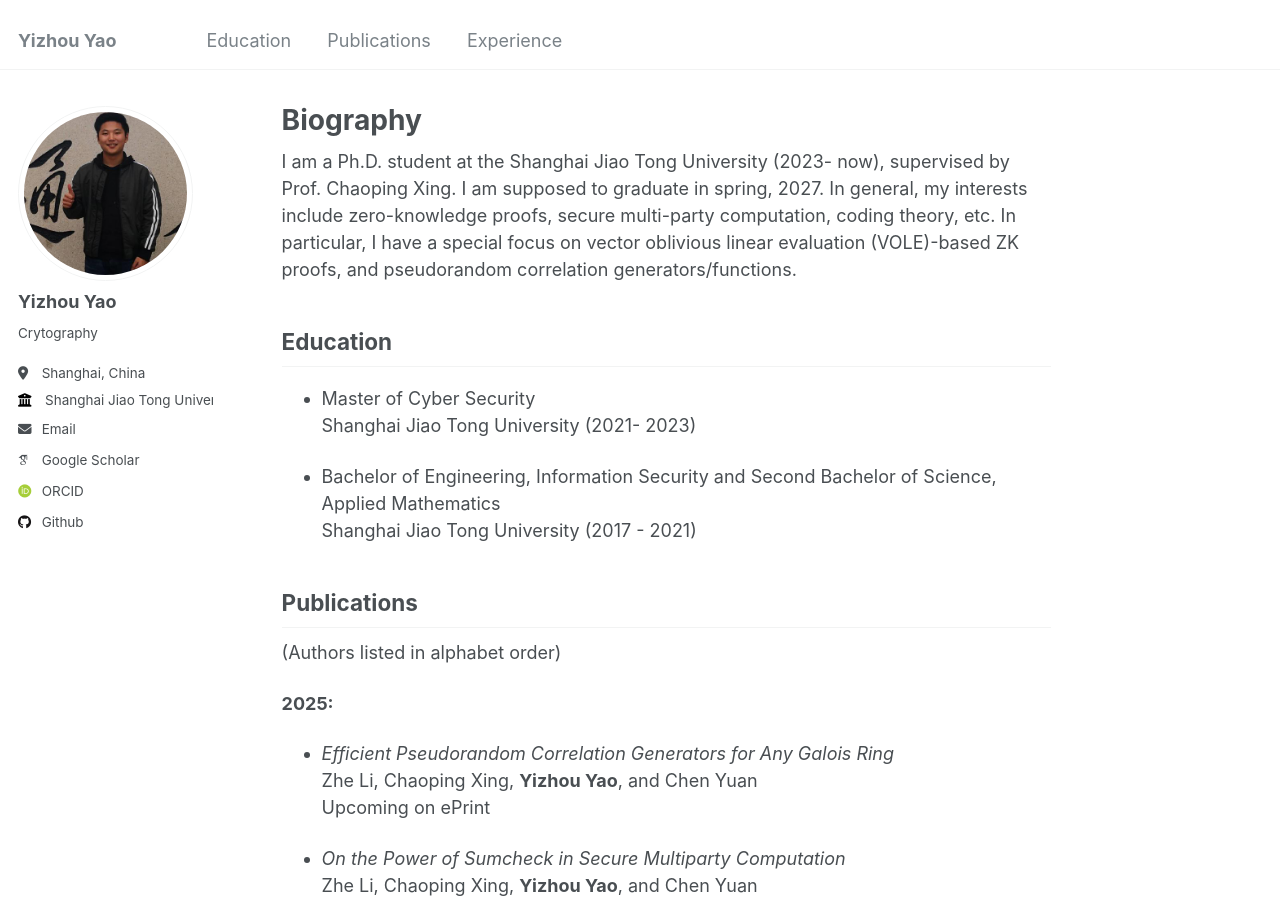
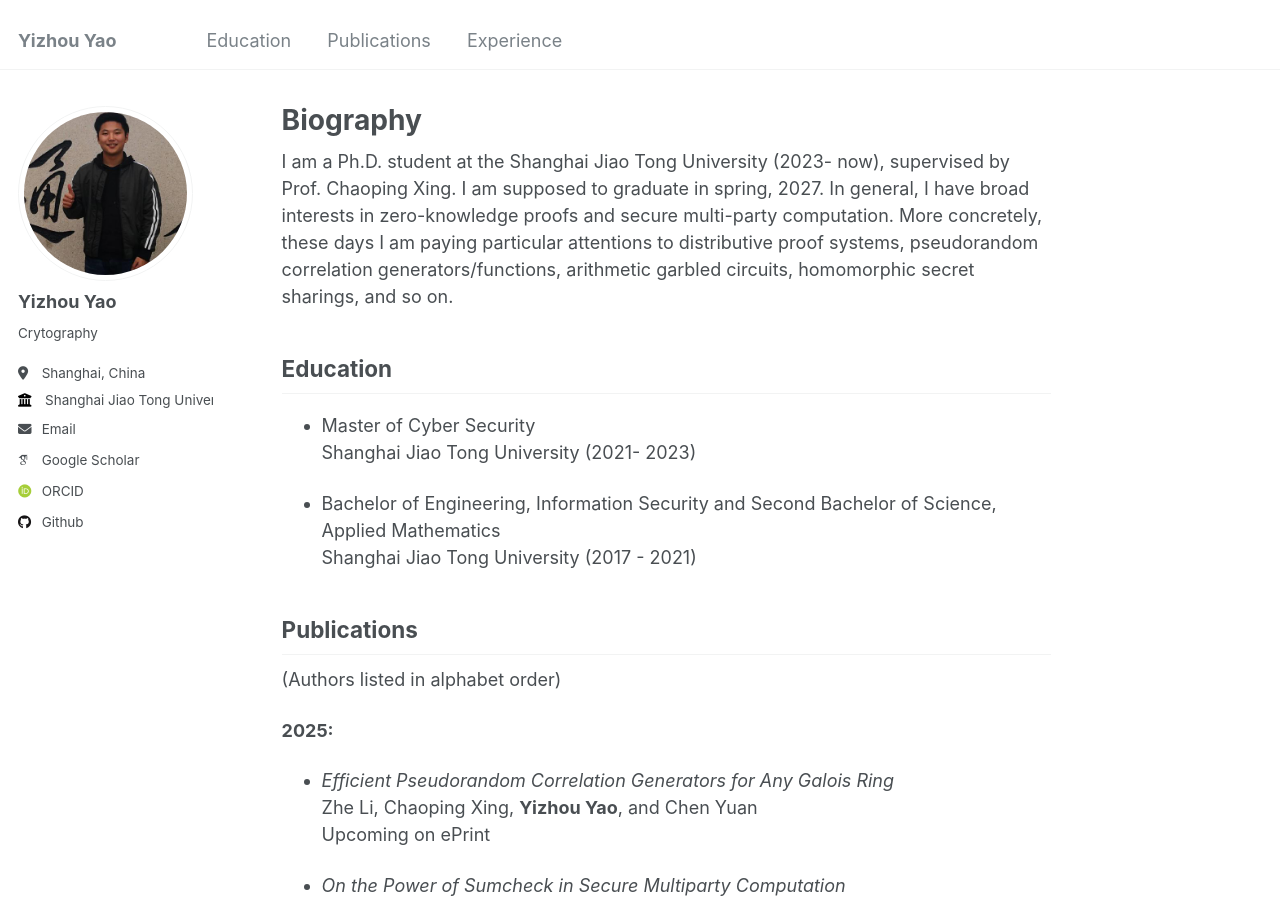
Before and after one commit to sjtu-YizhouYao/sjtu-YizhouYao.github.io, a Jekyll site: the page built from _pages/about.md, in a window 1280 px wide and 900 px high. Built offline with Jekyll 4.4.1, drawn with Linux system fonts in a browser that asks for light colours; some web fonts are replaced.

Commit message:
Update about.md

```diff
--- a/_pages/about.md
+++ b/_pages/about.md
@@ -8,7 +8,7 @@ redirect_from:
   - /about.html
 ---
 
-I am a Ph.D. student at the Shanghai Jiao Tong University (2023- now), supervised by Prof. Chaoping Xing. I am supposed to graduate in spring, 2027. In general, my interests include zero-knowledge proofs, secure multi-party computation, coding theory, etc. In particular, I have a special focus on vector oblivious linear evaluation (VOLE)-based ZK proofs, and pseudorandom correlation generators/functions.
+I am a Ph.D. student at the Shanghai Jiao Tong University (2023- now), supervised by Prof. Chaoping Xing. I am supposed to graduate in spring, 2027. In general, I have broad interests in zero-knowledge proofs and  secure multi-party computation. More concretely, these days I am paying particular attentions to distributive proof systems, pseudorandom correlation generators/functions, arithmetic garbled circuits, homomorphic secret sharings, and so on.
 
 
 <h2 id="education"> Education</h2>
```
